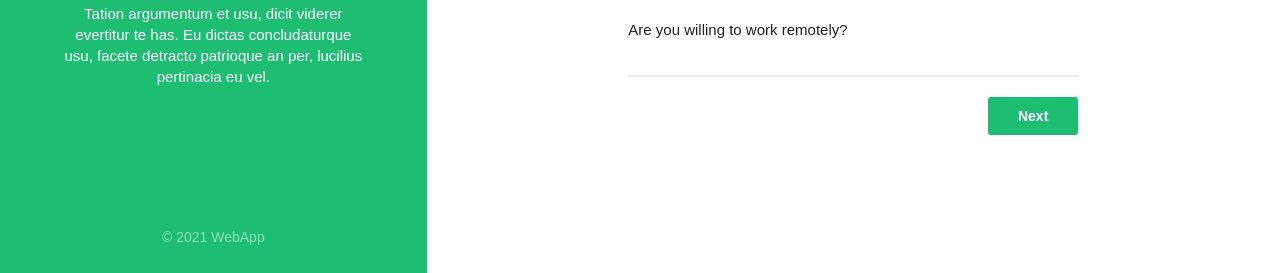
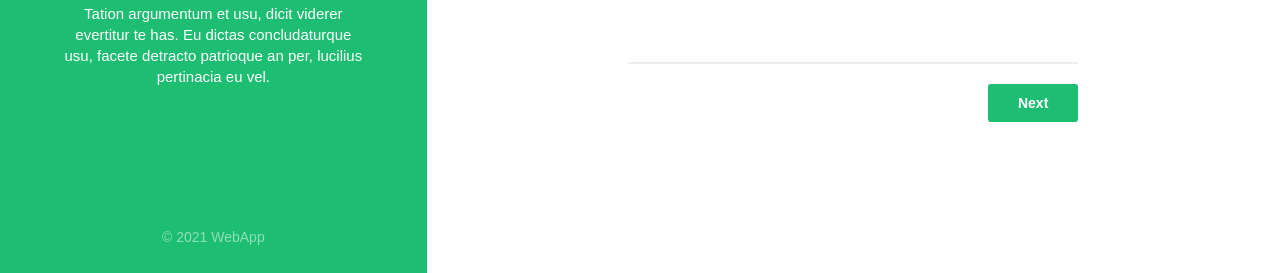
Before and after one commit to bassman0703/job-page, a plain HTML site: page index.html in a window 1280 px wide. Shown: the part 527-800 px from the top of the page. Drawn offline with Linux system fonts and the light colour scheme.

Commit message:
add:some.

```diff
--- a/index.html
+++ b/index.html
@@ -275,7 +275,6 @@
                                 </div>
                             </div>
 
-                            <label class="custom">Are you willing to work remotely?</label>
 
                             <!-- <div class="branch" id="Full-time">
                                 <div class="step" data-state="end">
```
